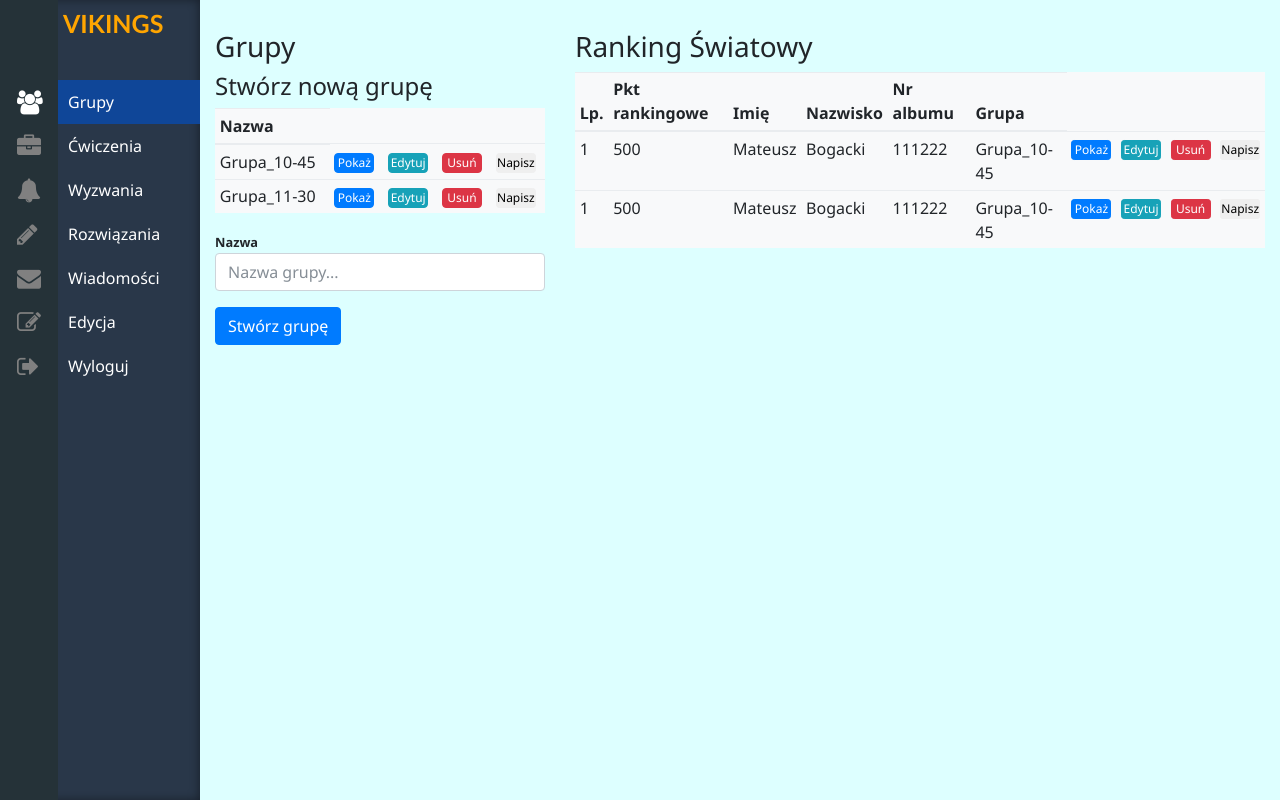
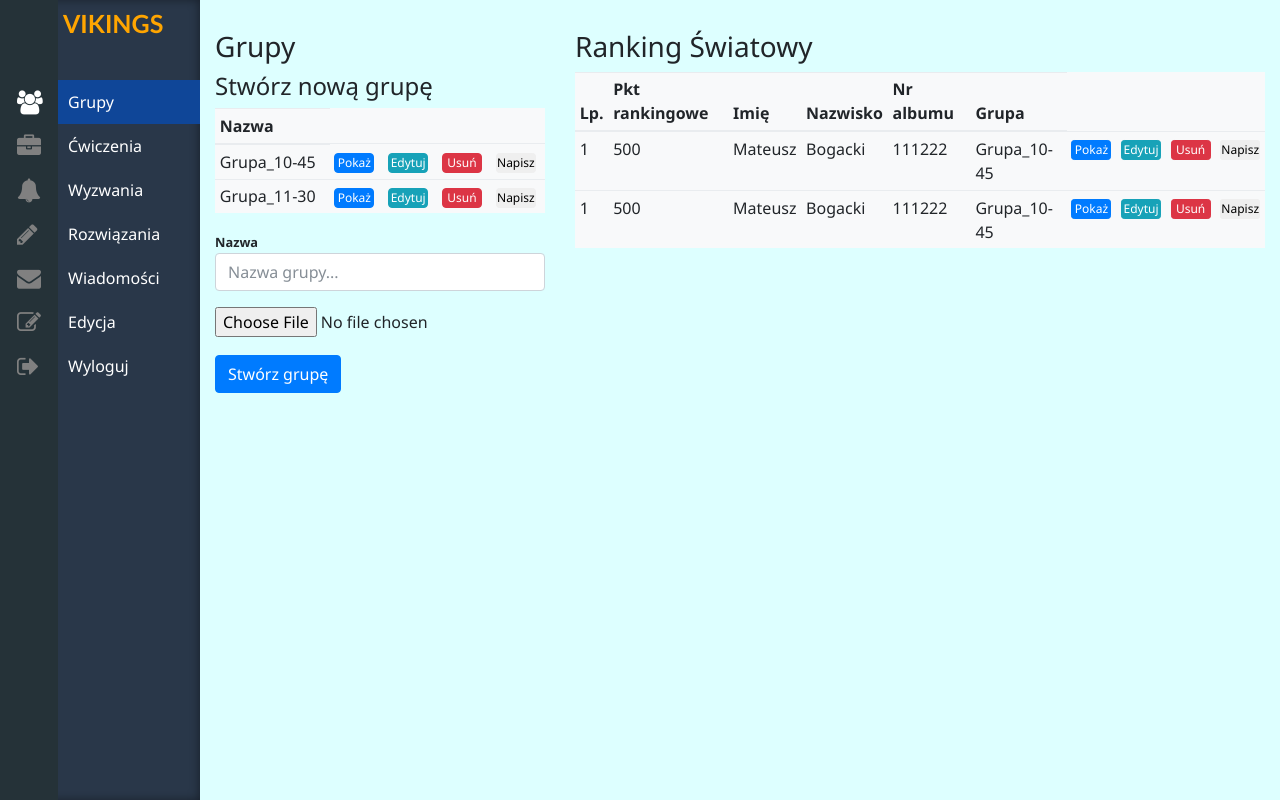
Before and after one commit to Anaxymenes/vikings, a Django app: page /adminSite/ in a window 1280 px wide. Run offline with Django 3.2, Linux system fonts and the light colour scheme; some libraries are stand-ins or nearby versions.

Commit message:
Upload groups button

```diff
--- a/static/css/admin/base.css
+++ b/static/css/admin/base.css
@@ -93,3 +93,10 @@ body {
 .mainPlace{
     margin-left: 200px;
 }
+.custom-file{
+    margin-bottom: 10px;
+}
+.custom-file-input{
+    opacity: 1 !important;
+
+}
--- a/templates/admin/base.html
+++ b/templates/admin/base.html
@@ -11,15 +11,14 @@
     <link rel="stylesheet" href="{% static 'css/bootstrap-reboot.min.css' %}" />
     <link rel="stylesheet" href="{% static 'css/bootstrap-grid.min.css' %}" />
     <link rel="stylesheet" href="{% static 'css/bootstrap.min.css' %}" />
-    <link rel="stylesheet" href="{% static 'css/bootstrap-datetimepicker.min.css' %}" />
     <link rel="stylesheet" href="{% static 'css/admin/base.css' %}" />
     <link rel="stylesheet" href="{% static 'css/admin/groups.css' %}" />
     <link rel="stylesheet" href="{% static 'css/admin/responses.css' %}" />
     <link rel="stylesheet" href="{% static 'css/admin/excercises.css' %}" />
     <link rel="stylesheet" href="{% static 'css/admin/groupDetails.css' %}" />
-
-
     <link rel="stylesheet" href="https://cdnjs.cloudflare.com/ajax/libs/font-awesome/4.7.0/css/font-awesome.min.css">
+    <script src="{% static 'js/jquery-3.3.1.min.js' %}"></script>
+    <script src="{% static 'js/bootstrap.min.js' %}"></script>
 </head>
 
 <body>
--- a/templates/admin/groups.html
+++ b/templates/admin/groups.html
@@ -34,6 +34,9 @@
                         <label>Nazwa</label>
                         <input class="form-control" placeholder="Nazwa grupy..." required>
                     </div>
+                    <div class="custom-file">
+                            <input type="file" class="custom-file-input" id="customFile">
+                          </div>
                     <button type="submit" class="btn btn-primary">Stwórz grupę</button>
                 </form>
             </div>
```
